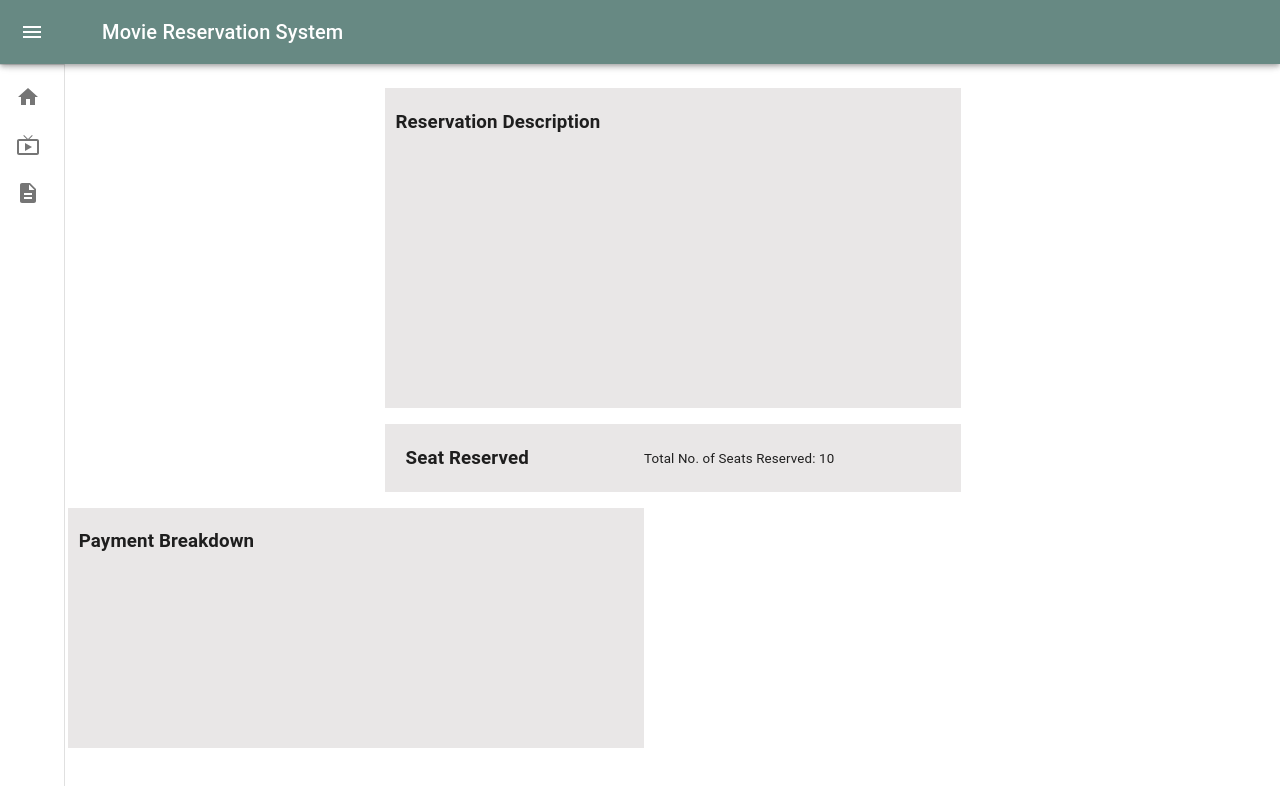
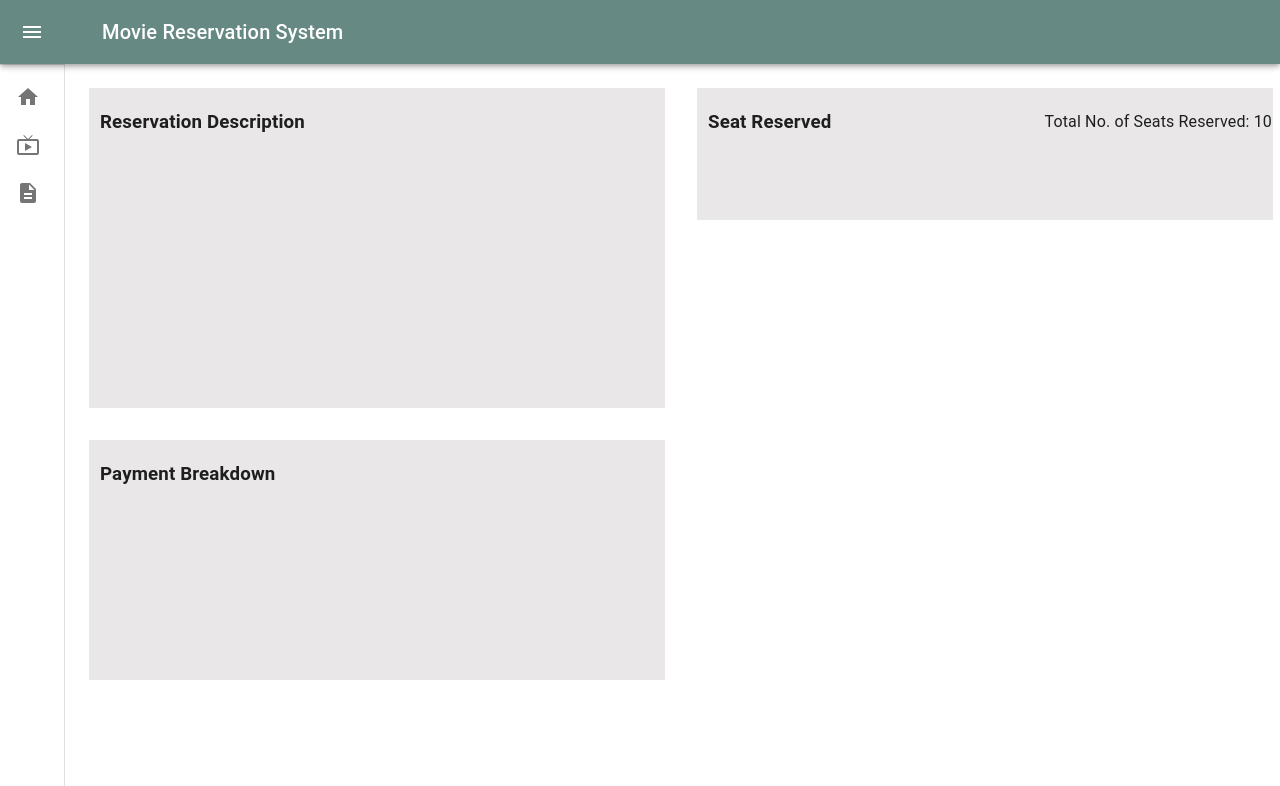
Before and after one commit to aryanclaire/MovieReservation, a React (Create React App) app: page /details in a window 1280 px wide. Shown: the top 786 px of the page. Built offline with nearby package versions, Linux system fonts and the light colour scheme.

Commit message:
Modified Details.css and Details.jsx

```diff
--- a/src/pages/Details/Details.css
+++ b/src/pages/Details/Details.css
@@ -18,6 +18,10 @@ header{
     text-indent: 10px;
 }
 
+.smallText{
+    text-align: right;
+}
+
 .container{
     text-align: center;
     position:relative;
@@ -27,14 +31,9 @@ header{
 }
 
 .container2{
-    display: flex;
-    flex-wrap: wrap;
-    flex-direction: row;
-    justify-content: space-around;
-    max-width: 1500px;
-    margin: 0 auto;
-    gap: 1em;
-
+    display: grid;
+    grid-template-columns: auto auto;
+    gap: 2em;
 }
 
 .reservation{
@@ -51,12 +50,10 @@ header{
 .seat{
     align-items: center;
     position: relative;
-    display: flex;
-    flex-wrap: wrap;
-    flex-direction: row;
-    justify-content: space-around;
+    display: grid;
+    grid-template-columns: auto auto;
+    gap: 2em;
     margin: 0 auto;
-    gap: 95px;
     padding: 1px;
     background-color: rgb(233, 231, 231);
     width: 36em;
@@ -69,7 +66,7 @@ header{
     text-align: center;
     align-items: center;
     position: relative;
-    right: 19.8em;
+
     margin: 0 auto;
     padding: 1px;
     background-color: rgb(233, 231, 231);
--- a/src/pages/Details/Details.jsx
+++ b/src/pages/Details/Details.jsx
@@ -20,8 +20,8 @@ export default function Details() {
                 <div>
                     <h3>Seat Reserved</h3>
                 </div>
-                <div>
-                    <p><small>Total No. of Seats Reserved: 10</small></p>
+                <div className='smallText'>
+                    <p>Total No. of Seats Reserved: 10</p>
                 </div>
                 <p>
 
```
